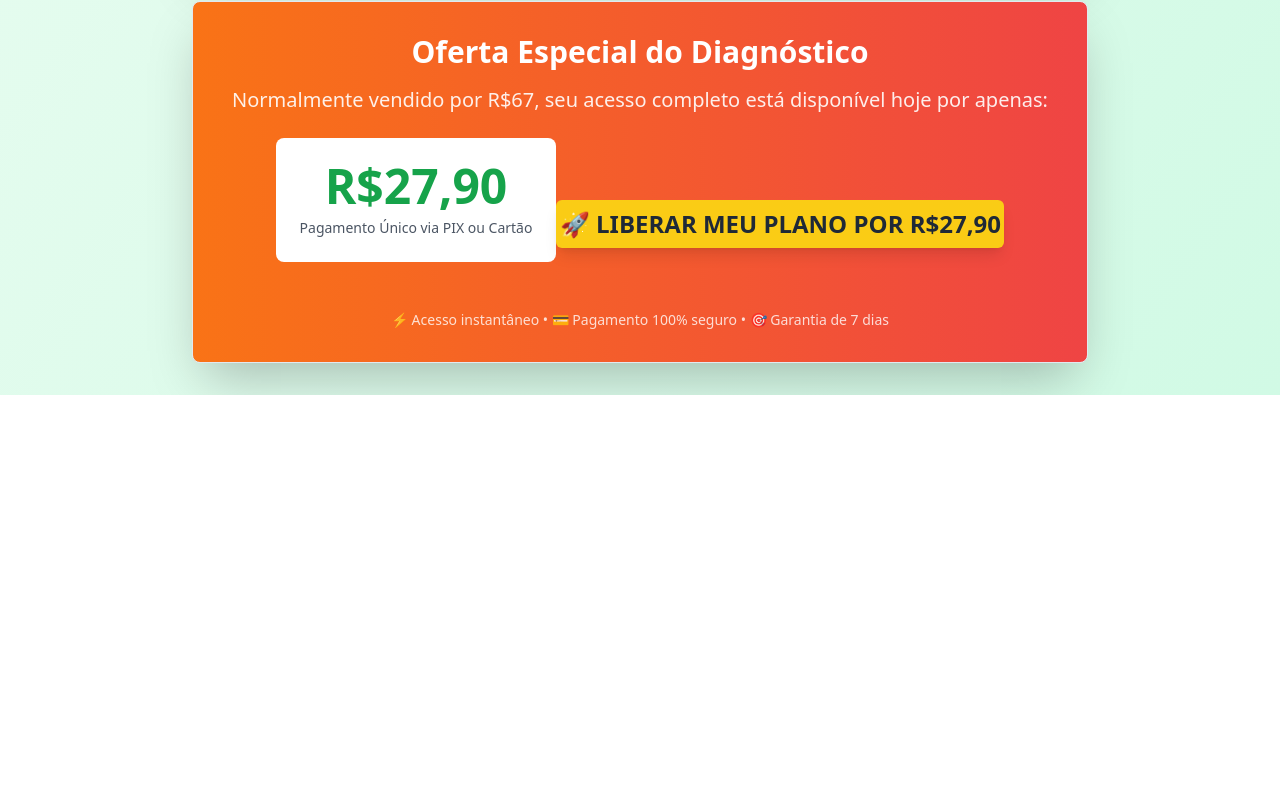
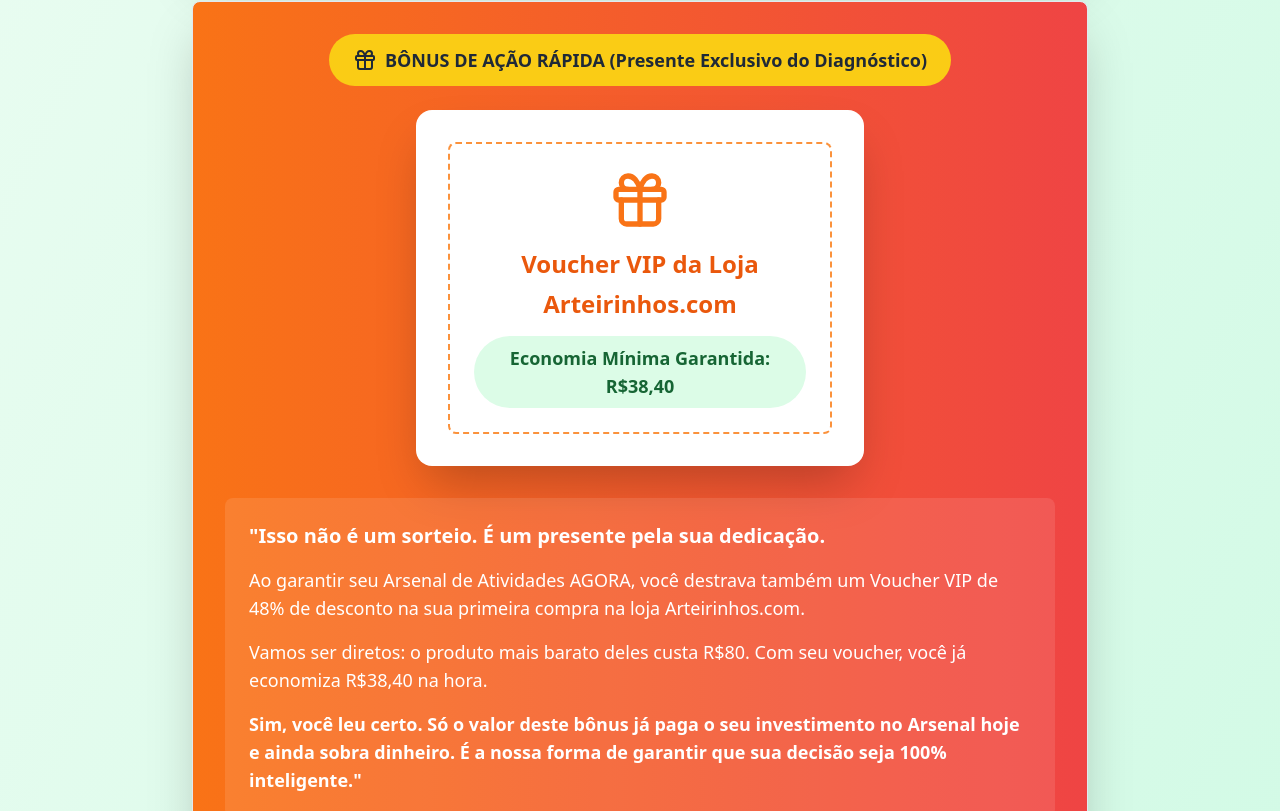
Before and after one commit to gabrielescobarma/tedio-buster-arsenal, a React (Vite) app: page /resultado in a window 1280 px wide. Shown: the part 1389-2200 px from the top of the page. Before the commit the page ends 1784 px from the top, so only its background shows below. Built offline with nearby package versions, Linux system fonts and the light colour scheme.

Commit message:
Refactor: Add bonus section to resultado page
Add a bonus section with a voucher image and details to the resultado page.

```diff
--- a/src/pages/Resultado.tsx
+++ b/src/pages/Resultado.tsx
@@ -1,7 +1,8 @@
+
 import React from 'react';
 import { Button } from '@/components/ui/button';
 import { Card, CardContent } from '@/components/ui/card';
-import { CheckCircle, Clock, Users, Award } from 'lucide-react';
+import { CheckCircle, Clock, Users, Award, Gift } from 'lucide-react';
 import { useNavigate } from 'react-router-dom';
 
 const Resultado = () => {
@@ -117,12 +118,50 @@ const Resultado = () => {
             </CardContent>
           </Card>
 
-          {/* Oferta Irresistível */}
+          {/* Bônus de Ação Rápida */}
           <Card className="bg-gradient-to-r from-orange-500 to-red-500 text-white shadow-2xl">
-            <CardContent className="p-8 text-center">
-              <h2 className="text-3xl font-bold mb-4">
-                Oferta Especial do Diagnóstico
-              </h2>
+            <CardContent className="p-8">
+              <div className="text-center mb-8">
+                <div className="inline-flex items-center bg-yellow-400 text-gray-800 px-6 py-3 rounded-full font-semibold text-lg mb-6">
+                  <Gift className="w-6 h-6 mr-2" />
+                  BÔNUS DE AÇÃO RÁPIDA (Presente Exclusivo do Diagnóstico)
+                </div>
+
+                {/* Voucher Visual */}
+                <div className="bg-white text-gray-800 rounded-2xl p-8 mb-8 shadow-2xl mx-auto max-w-md">
+                  <div className="border-2 border-dashed border-orange-400 rounded-lg p-6">
+                    <div className="text-center">
+                      <Gift className="w-16 h-16 text-orange-500 mx-auto mb-4" />
+                      <h3 className="text-2xl font-bold text-orange-600 mb-2">
+                        Voucher VIP da Loja
+                      </h3>
+                      <h3 className="text-2xl font-bold text-orange-600 mb-4">
+                        Arteirinhos.com
+                      </h3>
+                      <div className="bg-green-100 text-green-800 px-4 py-2 rounded-full font-bold text-lg">
+                        Economia Mínima Garantida: R$38,40
+                      </div>
+                    </div>
+                  </div>
+                </div>
+
+                <div className="text-left bg-white/10 rounded-lg p-6 mb-8">
+                  <p className="text-xl mb-4 font-semibold">
+                    "Isso não é um sorteio. É um presente pela sua dedicação.
+                  </p>
+                  <p className="text-lg mb-4">
+                    Ao garantir seu Arsenal de Atividades AGORA, você destrava também um Voucher VIP de 48% de desconto na sua primeira compra na loja Arteirinhos.com.
+                  </p>
+                  <p className="text-lg mb-4">
+                    Vamos ser diretos: o produto mais barato deles custa R$80. Com seu voucher, você já economiza R$38,40 na hora.
+                  </p>
+                  <p className="text-lg font-semibold">
+                    Sim, você leu certo. Só o valor deste bônus já paga o seu investimento no Arsenal hoje e ainda sobra dinheiro. É a nossa forma de garantir que sua decisão seja 100% inteligente."
+                  </p>
+                </div>
+              </div>
+
+              <div className="text-center">
                 <p className="text-xl mb-6 opacity-90">
                   Normalmente vendido por R$67, seu acesso completo está disponível hoje por apenas:
                 </p>
@@ -143,6 +182,7 @@ const Resultado = () => {
                 <p className="text-sm mt-4 opacity-80">
                   ⚡ Acesso instantâneo • 💳 Pagamento 100% seguro • 🎯 Garantia de 7 dias
                 </p>
+              </div>
             </CardContent>
           </Card>
         </div>
```
Lines whose indentation alone changed are shown as unchanged.
